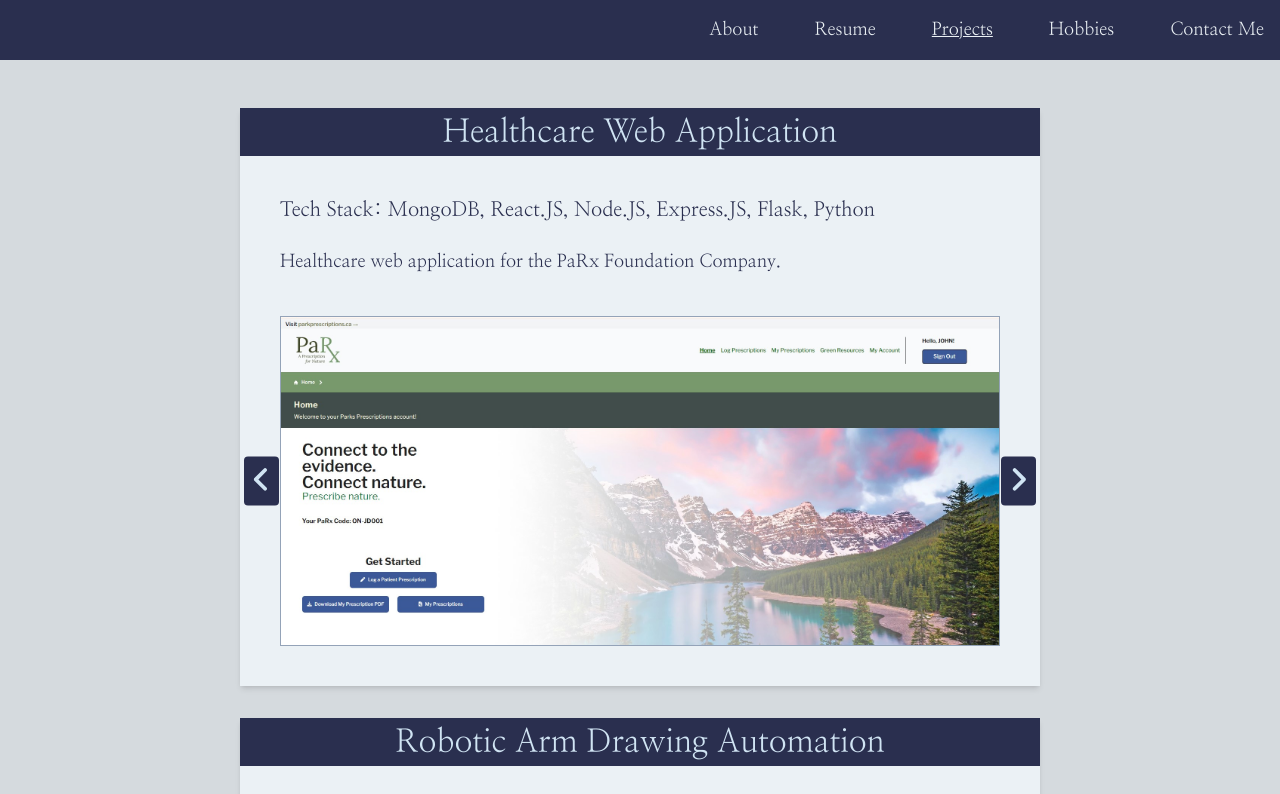
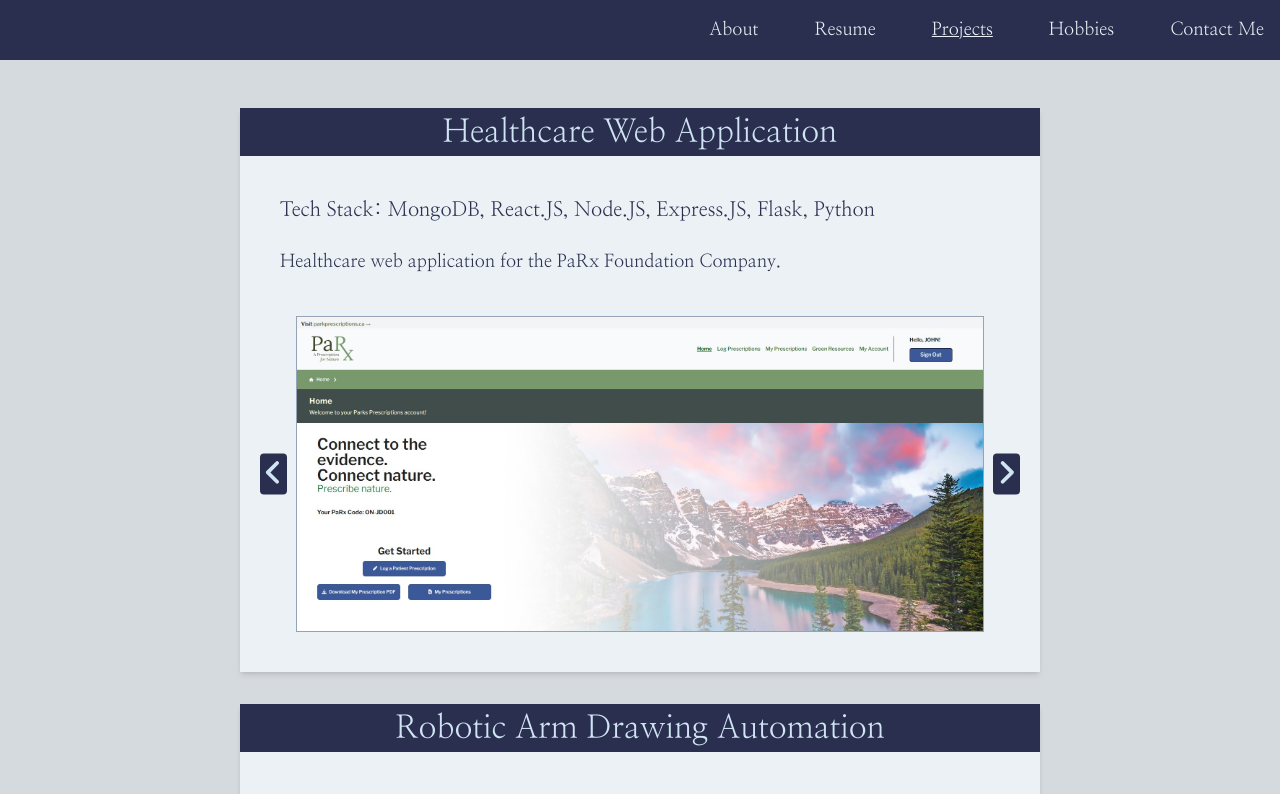
Before and after one commit to Emilyho11/personal-website, a React (Vite) app in the folder frontend/: page /projects in a window 1280 px wide. Shown: the top 794 px of the page. Built offline with nearby package versions, Linux system fonts and the light colour scheme.

Commit message:
Fixing slideshow format

```diff
--- a/frontend/src/components/Slideshow.jsx
+++ b/frontend/src/components/Slideshow.jsx
@@ -21,7 +21,7 @@
   // }, [index]);
 
   return (
-		<div className="flex flex-col items-center">
+		<div className="flex flex-col items-center px-4">
       <div className="relative w-full md:max-w-[800px]">
         <img
           src={images[index]}
@@ -31,13 +31,13 @@
         />
         <button
           onClick={prevSlide}
-          className="absolute top-1/2 left-0 transform -translate-y-1/2 bg-dark_blue hover:bg-zinc-600 rounded p-2 -ml-9"
+          className="absolute top-1/2 left-0 transform -translate-y-1/2 bg-dark_blue hover:bg-zinc-600 rounded p-1 -ml-9"
         >
           <FontAwesomeIcon icon={faAngleLeft} className="text-3xl text-back_light_blue" />
         </button>
         <button
           onClick={nextSlide}
-          className="absolute top-1/2 right-0 transform -translate-y-1/2 bg-dark_blue hover:bg-zinc-600 rounded p-2 -mr-9"
+          className="absolute top-1/2 right-0 transform -translate-y-1/2 bg-dark_blue hover:bg-zinc-600 rounded p-1 -mr-9"
         >
           <FontAwesomeIcon icon={faAngleRight} className="text-3xl text-back_light_blue" />
         </button>
```
